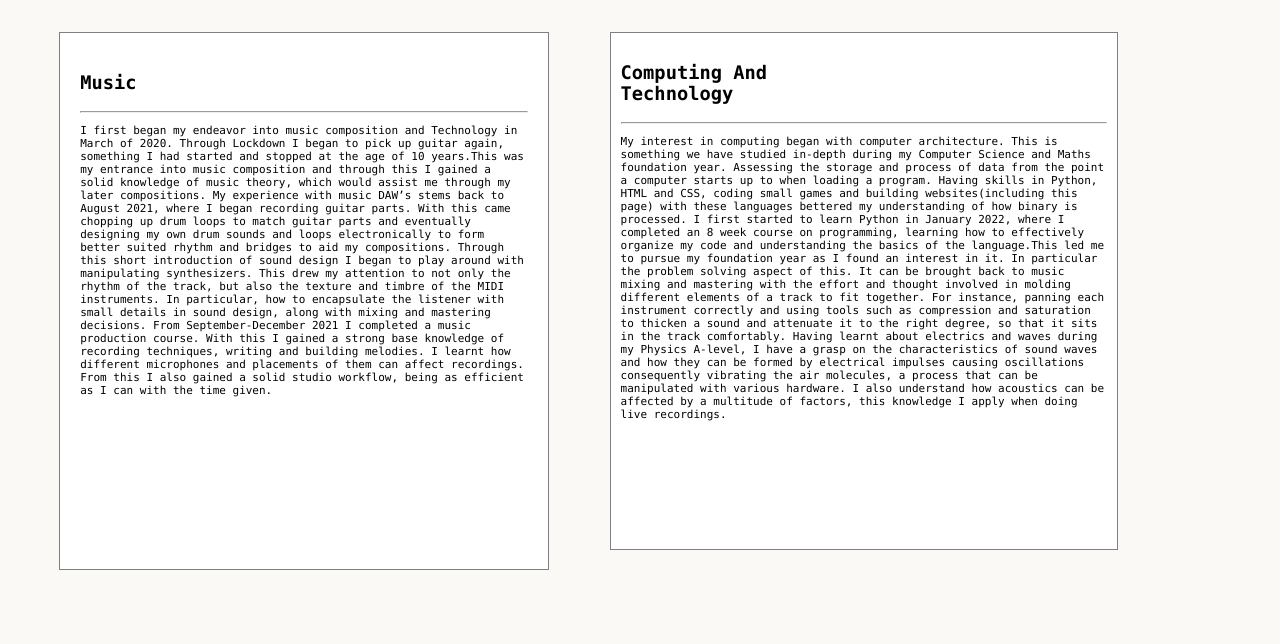
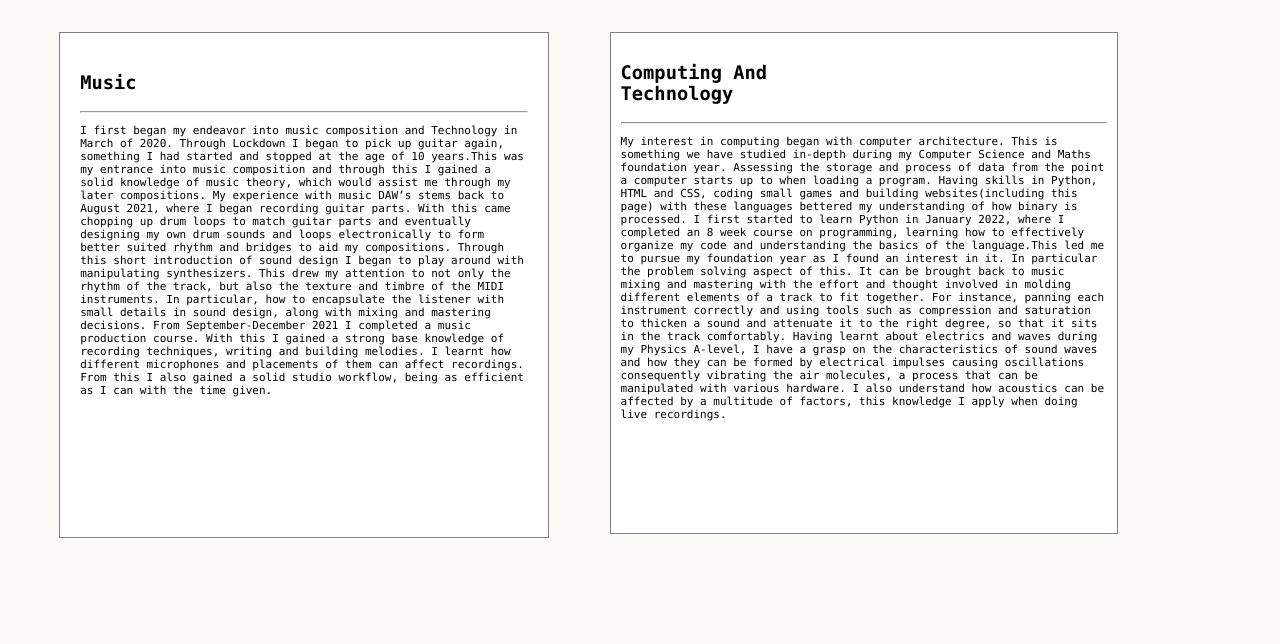
Before and after one commit to gmcbe/guymccabeportfolio, a plain HTML site: page index.html in a window 1280 px wide. Shown: the part 156-800 px from the top of the page. Drawn offline with Linux system fonts and the light colour scheme.

Commit message:
Update personal_gm.css

```diff
--- a/personal_gm.css
+++ b/personal_gm.css
@@ -56,7 +56,7 @@ position:absolute;
 float:right;
 margin-left:47%;
 width:38%;
-height:62%;
+height:60%;
 border:solid grey 1px;
 padding:10px;
 margin-top:180px;
@@ -69,7 +69,7 @@ margin-top:180px;
   position:absolute;
   margin-top:180px;
   margin-right:60%;
-  height:62%;
+  height:58%;
   padding: 20px;
   width:35%;
   margin-left:4%;
```
